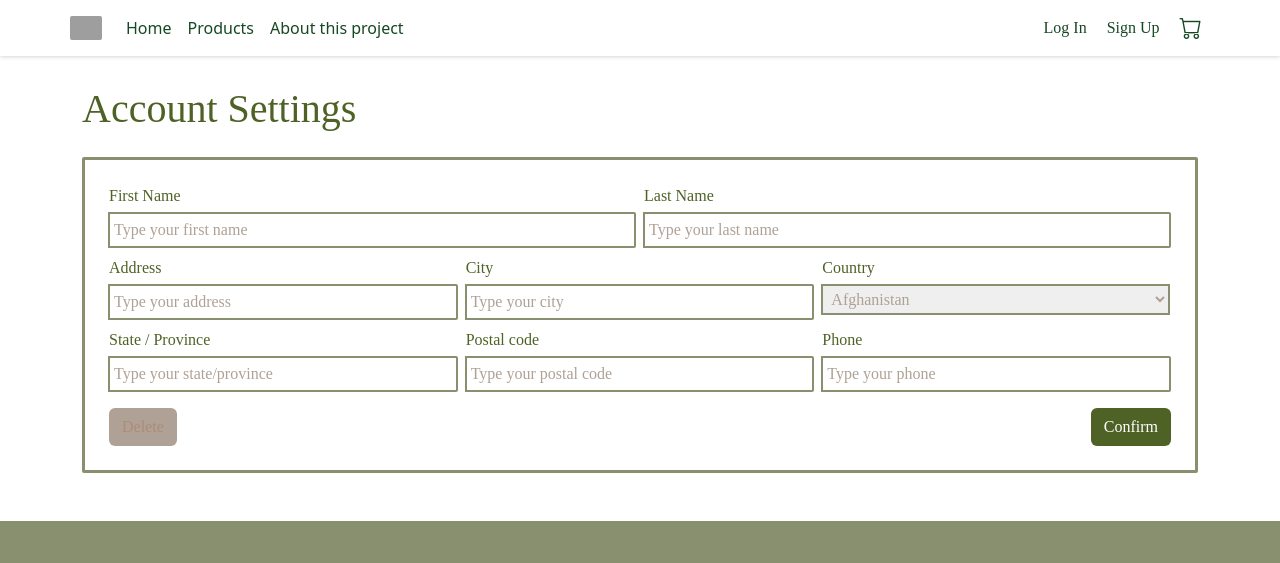
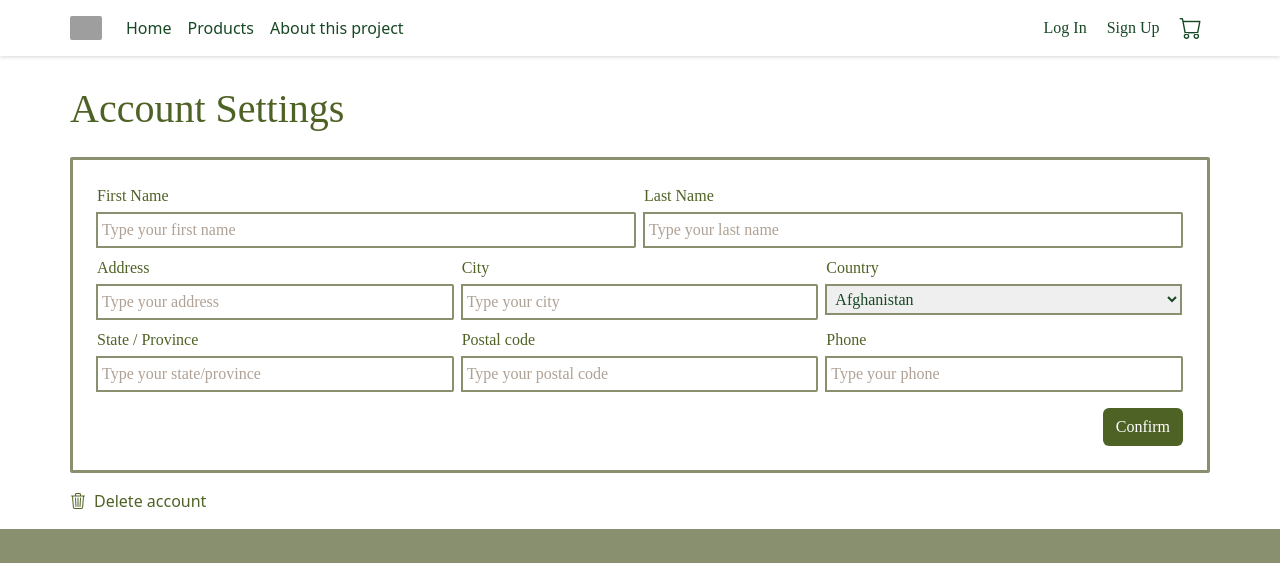
Before and after one commit to lauramica/plantasia_frontpages, a React (Vite) app: page /edit-user in a window 1280 px wide. Shown: the top 563 px of the page. Built offline with nearby package versions, Linux system fonts and the light colour scheme; no server answers; grey boxes are pictures that could not be loaded; a web font is replaced by a local one.

Commit message:
profile y edit profile details

```diff
--- a/src/css/EditUser.css
+++ b/src/css/EditUser.css
@@ -1,5 +1,4 @@
 .form-div {
-  margin-bottom: 3rem;
   /* background-color: var(--lightgreen); */
   border: solid;
   border-color: var(--lightgreen);
@@ -30,7 +29,7 @@
   /* border: none; */
   border: solid, 2px;
   border-color: var(--lightgreen);
-  color: var(--almond);
+  color: var(--darkgreen);
 }
 
 .confirm-button {
@@ -38,7 +37,7 @@
   color: hsl(0, 0%, 100%);
 }
 
-.delete-button {
-  background-color: var(--almond);
-  color: var(--capuccino);
+.profile-delete {
+  text-decoration: none;
+  color: var(--mediumgreen);
 }
--- a/src/css/ProfileView.css
+++ b/src/css/ProfileView.css
@@ -1,5 +1,4 @@
 .form-div {
-  margin-bottom: 3rem;
   /* background-color: var(--lightgreen); */
   border: solid;
   border-color: var(--lightgreen);
@@ -33,10 +32,10 @@
   font-size: 1rem;
 }
 
-.profile-logout-button {
-  background-color: var(--almond);
-  color: white;
-  font-size: 0.8rem;
-  padding: 5px;
-  margin-right: 27px;
+.profile-logout {
+  color: var(--mediumgreen);
+  border: none;
+  background: none;
+  margin-left: 24px;
+  padding: 0;
 }
--- a/src/pages/EditUser.jsx
+++ b/src/pages/EditUser.jsx
@@ -30,9 +30,9 @@ function EditUser() {
   };
 
   return (
-    <div className="container mt-3">
+    <div className="container mt-3 p-sm-0">
       <h3 className="galadali-regular title-admin-user">Account Settings</h3>
-      <form onSubmit={handleUpdateCustomer} className="form-div proxima-nova-regular">
+      <form onSubmit={handleUpdateCustomer} className="form-div proxima-nova-regular mb-3">
         <div className="d-flex flex-column flex-md-row">
           <div className="input-group d-flex flex-column me-md-1 mb-2">
             <label className="label-form" htmlFor="firstName">
@@ -108,7 +108,7 @@ function EditUser() {
             </label>
             <select
               className="mt-1 p-1 w-100 select-form"
-              defaultValue={updateValues.address?.country ?? ""}
+              defaultValue={updateValues.address?.country ?? "Select your country"}
               onChange={(e) =>
                 setUpdateValues({
                   ...updateValues,
@@ -423,10 +423,17 @@ function EditUser() {
           </div>
         </div>
         <div className="d-flex flex-md-row mt-2">
-          <button className="btn delete-button me-auto">Delete</button>
           <button className="btn confirm-button ms-auto">Confirm</button>
         </div>
       </form>
+      <div
+        className="mb-3
+          "
+      >
+        <a className="profile-delete me-auto">
+          <i className="bi bi-trash3 me-2"></i>Delete account
+        </a>
+      </div>
     </div>
   );
 }
--- a/src/pages/ProfileView.jsx
+++ b/src/pages/ProfileView.jsx
@@ -26,7 +26,7 @@ function ProfileView() {
       loggedCustomer && (
         <div className="container mt-3 p-sm-0">
           <h3 className="galadali-regular profile-title">Welcome to your profile</h3>
-          <div className="form-div proxima-nova-regular">
+          <div className="form-div proxima-nova-regular mb-3">
             <div className="d-flex flex-column flex-md-row">
               <div className="input-group d-flex flex-column me-md-1 mb-2">
                 <label className="label-info-user" htmlFor="firstName">
@@ -94,9 +94,8 @@ function ProfileView() {
               </Link>
             </div>
           </div>
-          <div className="d-flex justify-content-end">
-            <button className="btn profile-logout-button ms-auto mb-5" onClick={handleSession}>
-              Log Out
+          <div className="d-flex justify-content-start mb-3">
+            <button className="profile-logout" onClick={handleSession}><i className="bi bi-box-arrow-left me-2"></i>Logout
             </button>
           </div>
         </div>
```
